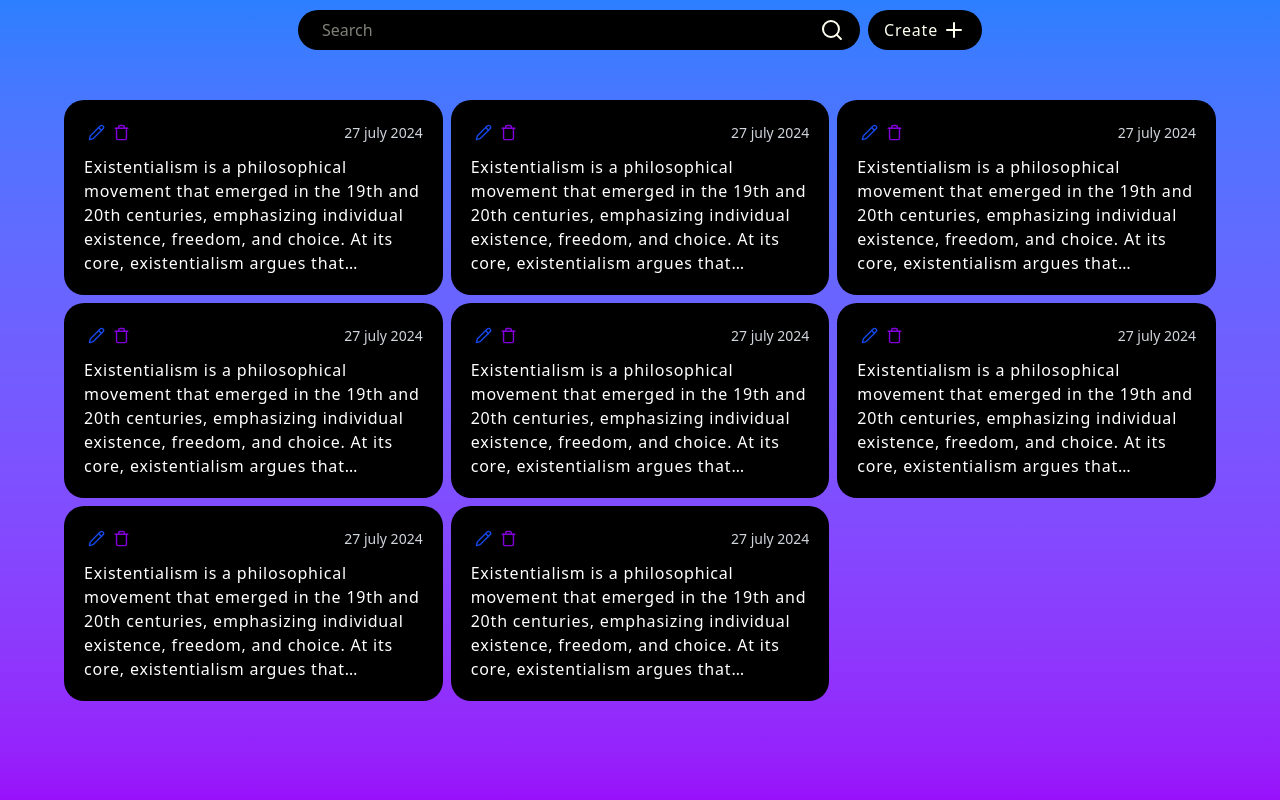
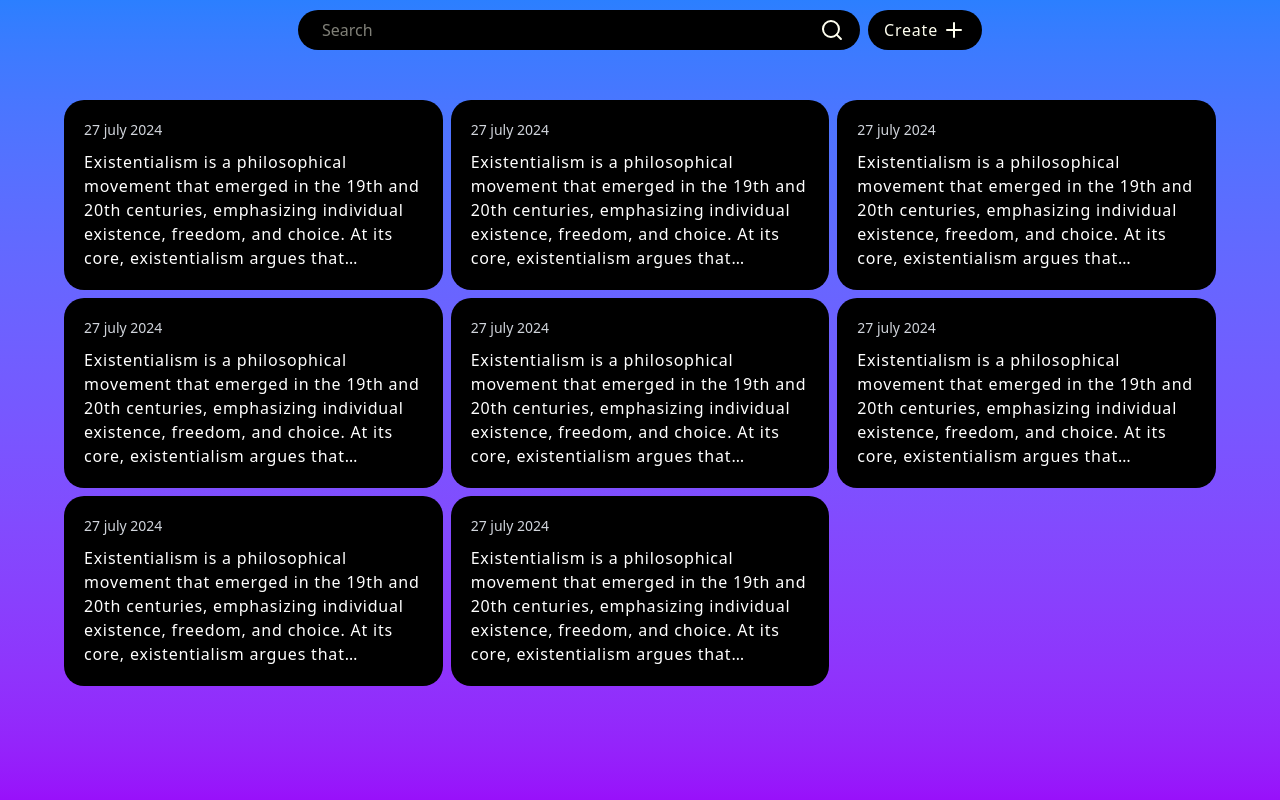
Before and after one commit to zoirovdev/Moment, a React (Vite) app: page / in a window 1280 px wide. Built offline with nearby package versions, Linux system fonts and the light colour scheme.

Commit message:
Update View.jsx, Edit.jsx and Add DeleteModal.jsx

```diff
--- /dev/null
+++ b/src/components/Delete.jsx
@@ -0,0 +1,13 @@
+
+
+
+
+const Delete = () => {
+  return (
+    <div>Delete</div>
+  )
+}
+
+
+
+export default Delete
--- a/src/pages/Home.jsx
+++ b/src/pages/Home.jsx
@@ -1,6 +1,9 @@
 import { useState } from "react"
 import { Trash, Pencil } from "lucide-react"
 import { Link } from "react-router"
+import Delete from "../components/Delete.jsx"
+
+
 
 
 const Home = () => {
@@ -52,16 +55,9 @@ const Home = () => {
     <div className="flex justify-center">
       <div className="grid grid-cols-3 gap-2 w-[90%] my-[50px]">
 	{notes.length !== 0 && notes.map((note) => (
-          <Link to={`/view`} key={note.id} className="bg-[#000000] rounded-[20px] p-[20px] space-y-[10px]">
+          <Link to={"/view"} key={note.id}
+	    className="bg-[#000000] rounded-[20px] p-[20px] space-y-[10px] cursor-pointer">
 	    <div className="flex flex-row justify-between items-center">
-	      <div className="flex flex-row">
-		<Link to={"/edit"}>
-                  <Pencil className="text-blue-700 w-[25px] h-[25px] p-1 hover:bg-gray-900 rounded-[5px]"/>
-		</Link>
-		<Link to={"/"}>
-	          <Trash className="text-purple-700 w-[25px] h-[25px] p-1 hover:bg-gray-900 rounded-[5px]"/>
-	        </Link>
-	      </div>
 	      <p className="text-gray-300 text-sm">{note.createdAt}</p>
 	    </div>
 	    <p className="text-white line-clamp-5 tracking-wider">{note.context}</p>
--- a/src/pages/View.jsx
+++ b/src/pages/View.jsx
@@ -1,10 +1,14 @@
 import { ArrowLeft, SquarePen, Trash2 } from "lucide-react"
 import { Link } from "react-router"
+import { useState } from "react"
 
 
 
 
 const View = () => {
+
+  const [deleteModal, setDeleteModal] = useState(false)
+
   return (
     <div className="flex justify-center items-center">
       <div className="w-[700px] text-[#FFFFF0] mt-[50px] space-y-[20px]">
@@ -20,17 +24,39 @@ const View = () => {
               <SquarePen className="w-[20px] h-[20px]"/>
 	      <p className="font-medium tracking-wider">Edit</p>
 	    </Link>
-	    <Link to="/" className="flex flex-row justify-center items-center
-	      bg-[#000000] px-4 py-1 gap-2 rounded-[20px]">
+	    <button className="flex flex-row justify-center items-center
+	      bg-[#000000] px-4 py-1 gap-2 rounded-[20px]"
+	      onClick={(e) => {setDeleteModal(true)}}>
 	      <Trash2 className="w-[20px] h-[20px]"/>
 	      <p className="font-medium tracking-wider">Delete</p>
-	    </Link>
+	    </button>
 	  </div>
 	</div>
 	<div className="bg-[#000000] p-8 rounded-[10px]">
 	  <p className="tracking-widest font-medium text-md leading-7">The morning sun cast long shadows across the empty park as Maya jogged along the winding path. She paused at the old oak tree where she and her grandmother used to sit and feed the squirrels every Sunday. The memories flooded back - warm laughter, shared stories, and the gentle wisdom her grandmother always offered. Now, years later, Maya found herself returning to this same spot whenever she needed guidance or comfort. She smiled softly, feeling her grandmother's presence in the rustling leaves above, and continued on her run with renewed purpose.</p>
 	</div>
       </div>
+
+      {deleteModal &&
+        <div className="fixed inset-0 flex justify-center items-center z-50">
+          <div className="bg-white p-6 rounded-lg shadow-xl text-black">
+            <p className="mb-4">Are you sure you want to delete this note?</p>
+            <div className="flex gap-2">
+              <button onClick={() => setDeleteModal(false)}
+                className="px-4 py-2 bg-gray-300 text-black rounded hover:bg-gray-400">
+                Cancel
+              </button>
+              <button onClick={() => {
+                  // Add delete logic here
+                  setDeleteModal(false);
+                }}
+                className="px-4 py-2 bg-red-500 text-white rounded hover:bg-red-600">
+                Delete
+              </button>
+            </div>
+          </div>
+        </div>
+      }
     </div>
   )
 }
```
